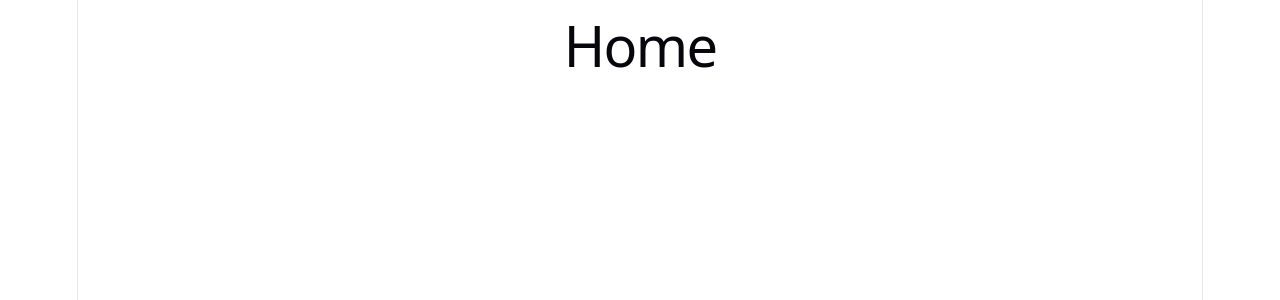
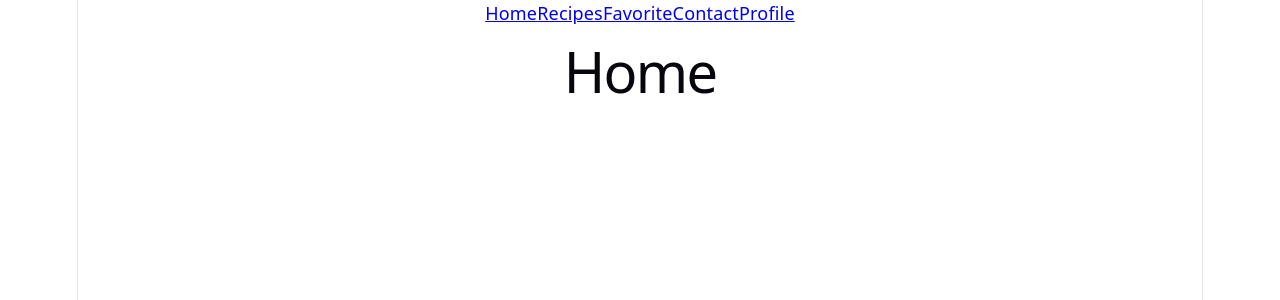
Before and after one commit to Jhudeska/frontend-recipe-app, a React (Vite) app: page / in a window 1280 px wide. Shown: the top 300 px of the page. Built offline with nearby package versions, Linux system fonts and the light colour scheme.

Commit message:
Basic navigatie toegevoegd

```diff
--- a/src/App.jsx
+++ b/src/App.jsx
@@ -1,7 +1,7 @@
 
 import './App.css'
 import Home from "./pages/home/Home.jsx";
-import {Route, Routes} from "react-router-dom";
+import {Link, Route, Routes} from "react-router-dom";
 import Recipes from "./pages/recipes/Recipes.jsx";
 import NotFound from "./pages/404/NotFound.jsx";
 import Contact from "./pages/contact/Contact.jsx";
@@ -13,6 +13,14 @@ function App() {
 
   return (
     <>
+      <nav>
+        <Link to="/">Home</Link>
+        <Link to="/recipes">Recipes</Link>
+        <Link to="/favorites">Favorite</Link>
+        <Link to="/contact">Contact</Link>
+        <Link to="/profile">Profile</Link>
+      </nav>
+
       <Routes>
         <Route path="/"
                element={<Home />}
```
